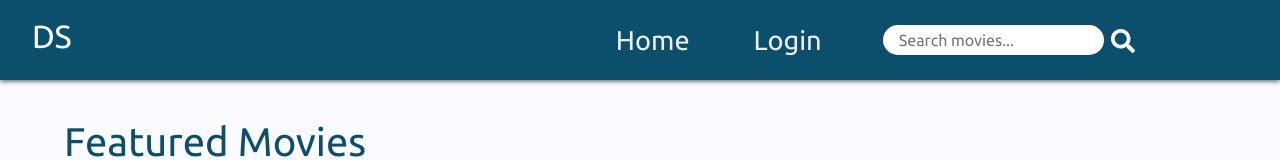
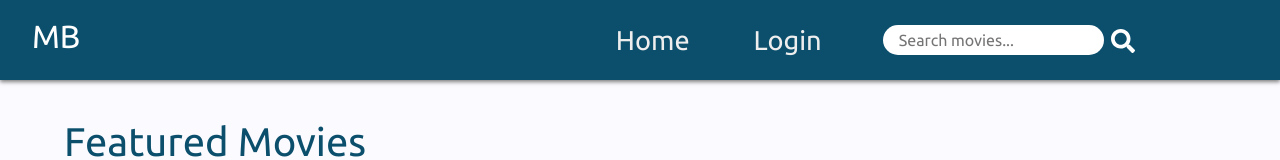
Before and after one commit to devashishsoni98/moviebazaar, a React (Create React App) app: page / in a window 1280 px wide. Shown: the top 160 px of the page. Built offline with nearby package versions, Linux system fonts and the light colour scheme; no server answers; the HTML template or start-up script is replaced by a standard one.

Commit message:
logo change

```diff
--- a/src/components/common/header.jsx
+++ b/src/components/common/header.jsx
@@ -56,7 +56,7 @@ const Navbar = ({ onSearch, onHomeClick }) => {
     <header>
       <h3>
         <Link className="logo" to="/" onClick={onHomeClick}>
-          DS
+          MB
         </Link>
       </h3>
       <nav className="navi" ref={navRef}>
```
